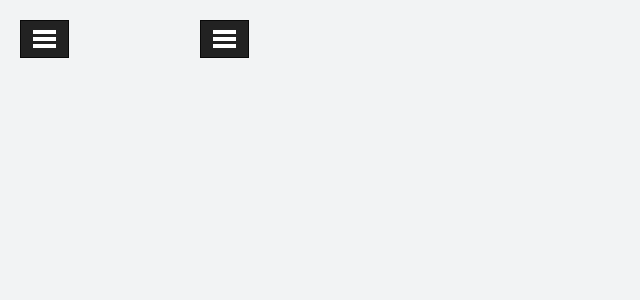
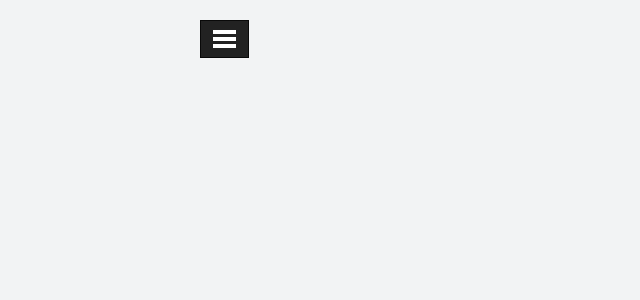
Before and after one commit to dumbledork/rolling-into-deep, a Jekyll site: the page built from application/off-canvas.html, in a window 1280 px wide. Shown: the top 300 px of the page, without its empty margins (0-640 px from the left). Built offline with Jekyll 4.4.1, drawn with Linux system fonts in a browser that asks for light colours; Markdown is read by kramdown in place of the engine named in the settings.

Commit message:
what about now?

```diff
--- a/application/off-canvas.html
+++ b/application/off-canvas.html
@@ -10,7 +10,6 @@ title:  Off Canvas Revision
 <div data-off-canvas>
 
   <div data-offcanvas="menu">
-  {% include menubar.html %}
   </div>
 
   <div class="container-fluid" id="index">
```
